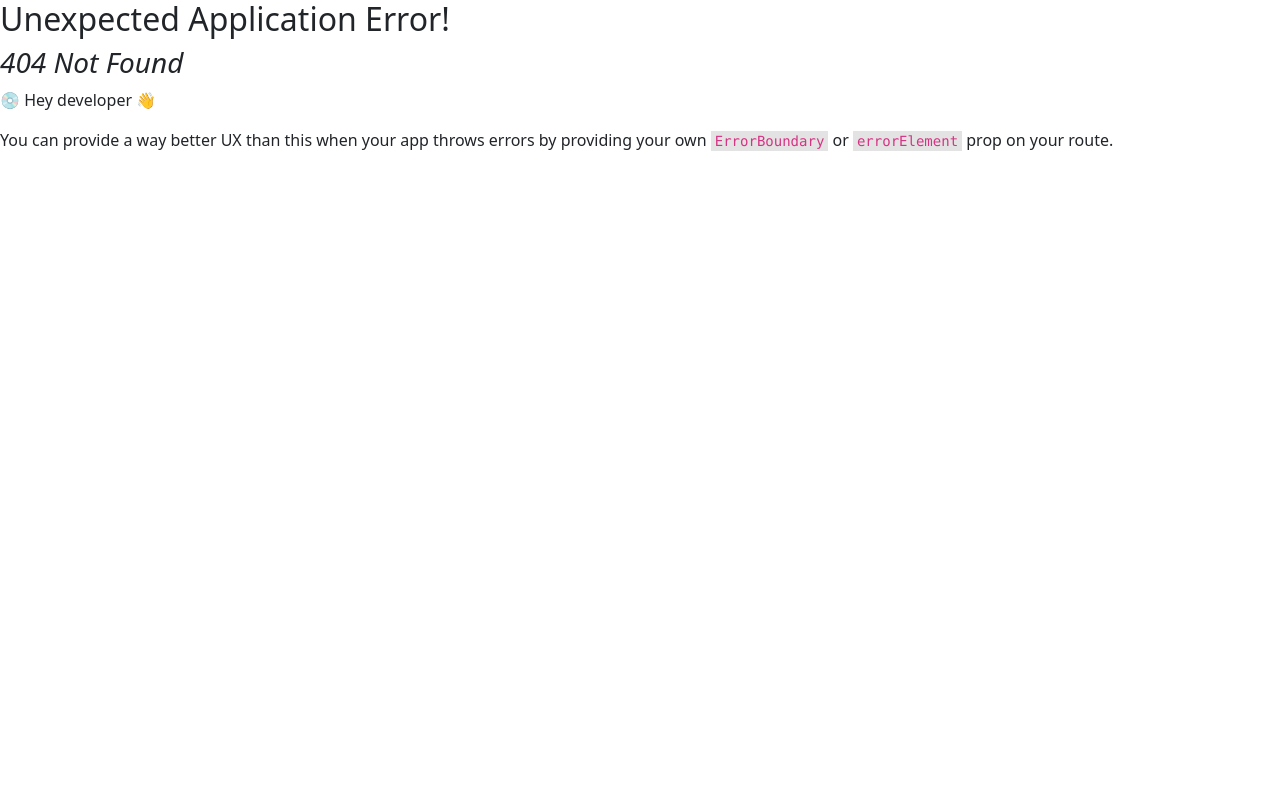
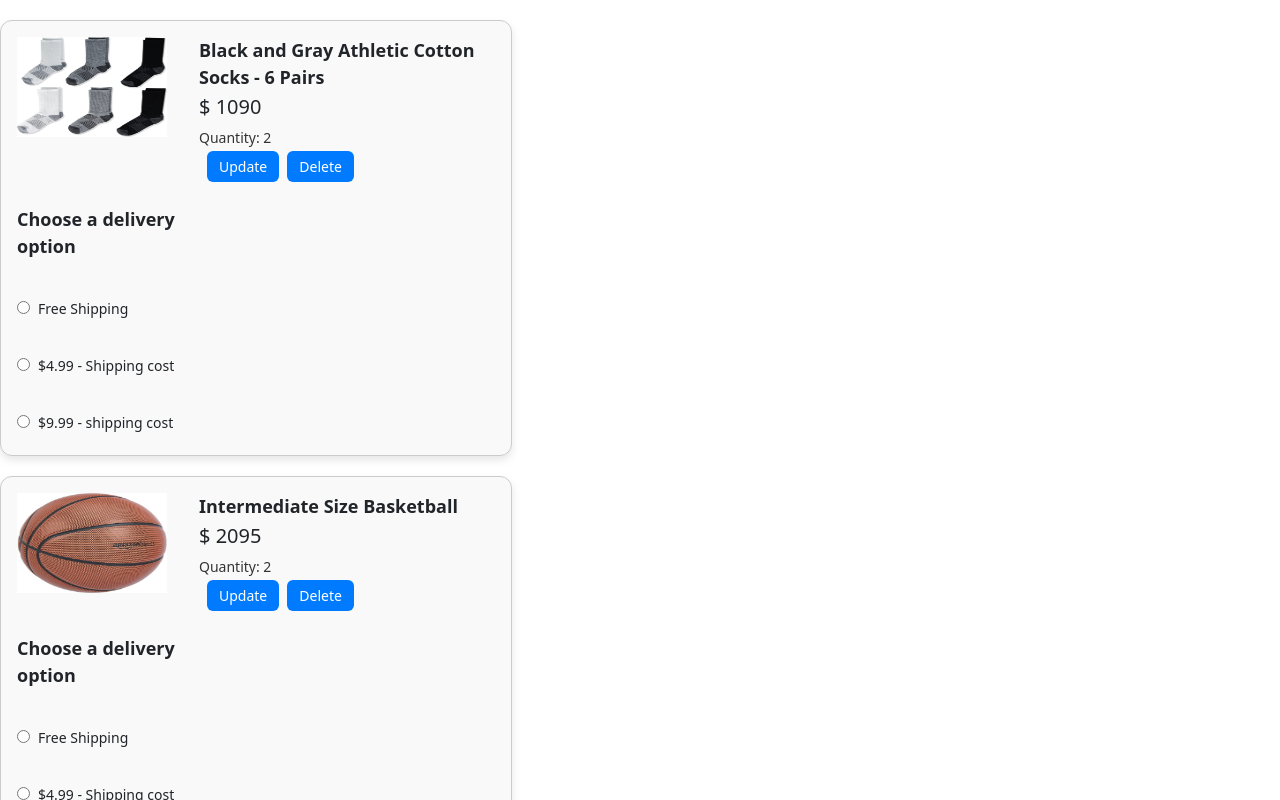
Before and after one commit to Jayaraman-D/e-commerce-website, a React (Vite) app in the folder amazon/: page /carts in a window 1280 px wide. Before the commit this address had no page. Shown: the top 800 px of the page. Built offline with nearby package versions, Linux system fonts and the light colour scheme; data requests are answered from the project's data file.

Commit message:
created cart components

```diff
--- a/amazon/data/db.json
+++ b/amazon/data/db.json
@@ -663,17 +663,20 @@
         {
             "id": "e43638ce-6aa0-4b85-b27f-e1d07eb678c6",
             "image": "images/athletic-cotton-socks-6-pairs.jpg",
-            "name": "Black and Gray Athletic Cotton Socks - 6 Pairs"
+            "name": "Black and Gray Athletic Cotton Socks - 6 Pairs",
+            "priceCents": 1090
         },
         {
             "id": "15b6fc6f-327a-4ec4-896f-486349e85a3d",
             "image": "images/intermediate-composite-basketball.jpg",
-            "name": "Intermediate Size Basketball"
+            "name": "Intermediate Size Basketball",
+            "priceCents": 2095
         },
         {
             "id": "83d4ca15-0f35-48f5-b7a3-1ea210004f2e",
             "image": "images/adults-plain-cotton-tshirt-2-pack-teal.jpg",
-            "name": "Adults Plain Cotton T-Shirt - 2 Pack"
+            "name": "Adults Plain Cotton T-Shirt - 2 Pack",
+            "priceCents": 799
         }
     ]
 }
--- a/amazon/package.json
+++ b/amazon/package.json
@@ -10,6 +10,7 @@
     "preview": "vite preview"
   },
   "dependencies": {
+    "axios": "^1.10.0",
     "react": "^19.1.0",
     "react-dom": "^19.1.0",
     "react-router-dom": "^7.6.3"
--- a/amazon/src/Cart.jsx
+++ b/amazon/src/Cart.jsx
@@ -2,11 +2,15 @@
 
 
 import React from 'react'
+import CartProducts from './CartProducts.jsx'
 
 function Cart() {
-  return (
-    <div>Cart Component</div>
-  )
+    return (
+        <>
+            <CartProducts/>
+        </>
+
+    )
 }
 
 export default Cart
--- /dev/null
+++ b/amazon/src/CartProducts.jsx
@@ -0,0 +1,75 @@
+// CartProducts.jsx file
+
+import React, { useEffect, useState } from 'react'
+import axios from 'axios'
+
+function CartProducts() {
+
+    const [cartproducts, setCartproducts] = useState([]);
+    const [error, setError] = useState('');
+
+    useEffect(() => {
+        axios.get('http://localhost:3000/cart')
+            .then((data) => setCartproducts(data.data))
+            .catch((error) => {
+                console.log(error);
+                setError(error.message)
+            })
+
+    }, [])
+
+    return (
+        <div>
+
+            {cartproducts.length > 0 ? (
+
+                cartproducts.map((product) => (
+                    <div key={product.id} className='cart-container'>
+                        <div>
+                            <img src={product.image} alt={product.name}
+                                style={{ width: '150px', height: "100px" }}
+                            />
+                        </div>
+
+                        <div>
+                            <b>{product.name}</b>
+                            <h5>$ {product.priceCents}</h5>
+                            <p>Quantity: 2</p>
+                            <span className='m-2'>Update</span>
+                            <span>Delete</span>
+
+
+                        </div>
+
+                        <div>
+
+                            <b className='my-2'>Choose a delivery option</b> <br />
+                            <label>
+                                <input type='radio' name={product.id} value='free' />
+                                Free Shipping
+                            </label> <br />
+                            <label>
+                                <input type='radio' name={product.id} value='minimun' />
+                                $4.99 - Shipping cost
+                            </label> <br />
+                            <label>
+                                <input type='radio' name={product.id} value='maximum' />
+                                $9.99 - shipping cost
+                            </label>
+                        </div>
+
+                    </div>
+                ))
+            )
+
+
+
+
+                : (<div> No product </div>)}
+
+
+        </div>
+    )
+}
+
+export default CartProducts
--- a/amazon/src/Navbar.jsx
+++ b/amazon/src/Navbar.jsx
@@ -1,13 +1,15 @@
 // Navbar.jsx File
 
 import React from 'react'
+import Cart from './Cart.jsx';
+import CartProducts from './CartProducts.jsx';
 import { useNavigate } from 'react-router-dom'
 
 function Navbar() {
 const navigate = useNavigate();
 
   return (
-    <div className='navs'>
+    <div className='navs' onClick={()=>{navigate('/')}}>
       <div className="amazon-logo">
         <img src='public/logos/amazon-logo-white.png' alt='logo' />
       </div>
@@ -21,7 +23,7 @@ const navigate = useNavigate();
         Returs & Orders
       </div>
 
-      <div className="cart" onClick={()=>{navigate('/cart')}}>
+      <div className="cart" onClick={()=>{navigate('/carts')}}>
         cart
         <i className="bi bi-cart3"></i>
         <span>0</span>
--- a/amazon/src/index.css
+++ b/amazon/src/index.css
@@ -173,3 +173,75 @@
 .product-container button:hover {
   background-color: #e2b13c;
 }
+
+.cart-container {
+  width: 40%;
+  display: flex;
+  flex-wrap: wrap;
+  flex-direction: row;
+  gap: 20px;
+  align-items: flex-start;
+  border: 1px solid #ccc;
+  border-radius: 12px;
+  padding: 16px;
+  margin: 20px 0;
+  background-color: #f9f9f9;
+  box-shadow: 0 4px 8px rgba(0, 0, 0, 0.1);
+}
+
+
+.cart-container div:nth-child(2) {
+  max-width: 300px;
+  height: fit-content;
+
+  flex: 1;
+  padding: 0 12px;
+}
+
+.cart-container b {
+  font-size: 18px;
+  display: block;
+  margin-bottom: 4px;
+}
+
+.cart-container h6 {
+  color: #555;
+  margin: 6px 0;
+  font-size: 14px;
+}
+
+.cart-container p {
+  font-size: 14px;
+  margin: 6px 0;
+  color: #333;
+}
+
+.cart-container span {
+  font-size: 14px;
+  padding: 6px 12px;
+  margin-right: 10px;
+  background-color: #007bff;
+  color: white;
+  border-radius: 6px;
+  cursor: pointer;
+  transition: background-color 0.3s ease;
+}
+
+.cart-container span:hover {
+  background-color: #0056b3;
+}
+
+.cart-container div:nth-child(3) {
+  max-width: 220px;
+}
+
+.cart-container label {
+  display: block;
+  margin: 6px 0;
+  font-size: 14px;
+}
+
+.cart-container input[type='radio'] {
+  margin-right: 8px;
+  accent-color: #007bff;
+}
```
Also changed, not shown: amazon/src/main.jsx (+13 -7 lines), 1 other file (tests, documents, lock files or other folders).
